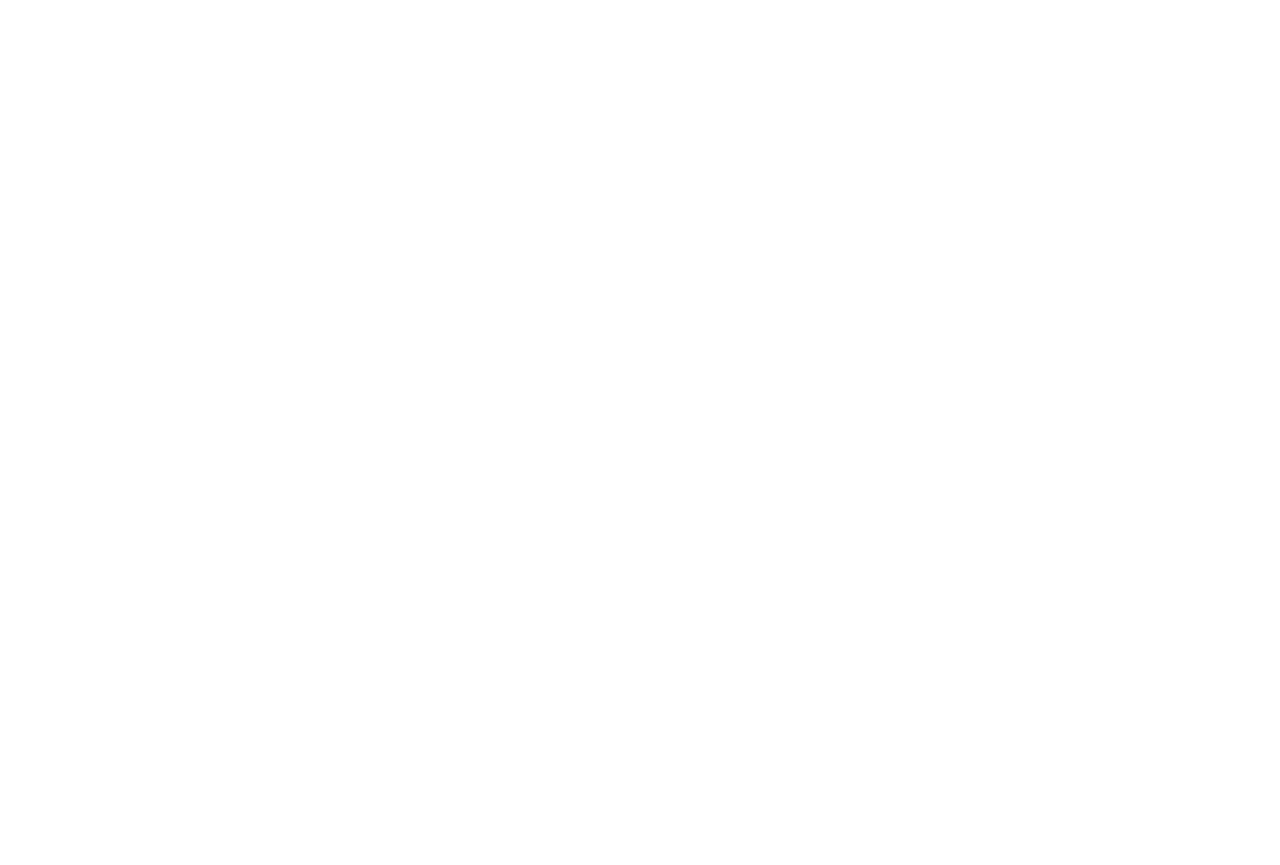
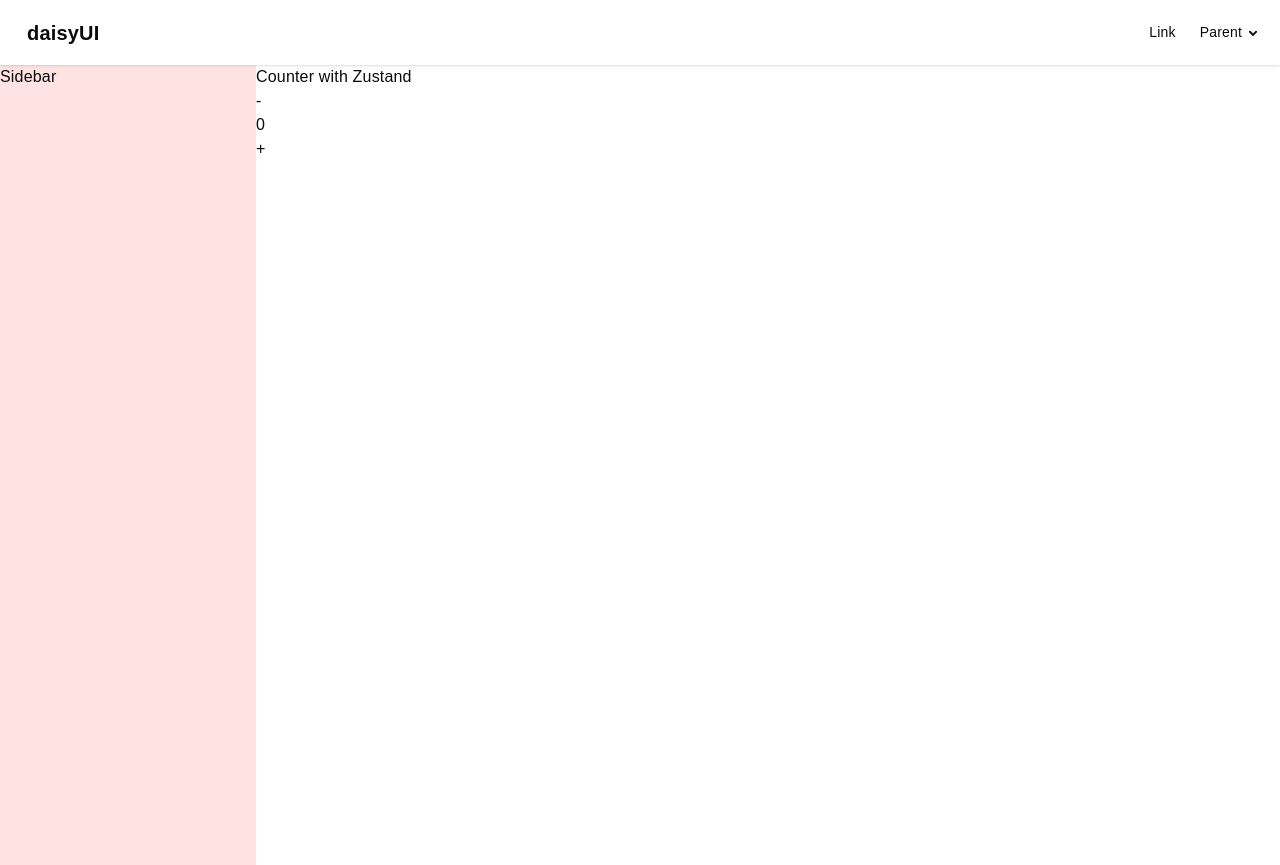
Before and after one commit to masdefry/frontend-web-development-39, a React (Vite) app in the folder todo-app/: page /zustand in a window 1280 px wide. Before the commit this address had no page. Before the commit the page ends 800 px from the top, so only its background shows below. Built offline with nearby package versions, Linux system fonts and the light colour scheme.

Commit message:
day09: implement zustand for global state counter

```diff
--- a/todo-app/component01.tsx
+++ /dev/null
@@ -1,16 +0,0 @@
-import { useState } from 'react';
-import Component02 from './component02';
-
-export default function Component01() {
-  const [score, setScore] = useState<number>(90);
-  const [studentName, setStudentName] = useState<string>('Farhan')
-
-  return (
-    <>
-      <Component02
-        bebas={score}
-        studentName={studentName}
-      />
-    </>
-  );
-}
--- a/todo-app/component02.tsx
+++ /dev/null
@@ -1,9 +0,0 @@
-export default function Component02(props: any) {
-    // props = { score: 90 }
-  return (
-    <>
-      <h1>{props?.bebas}</h1>
-      <h2>{props?.studentName}</h2>
-    </>
-  );
-}
--- a/todo-app/package.json
+++ b/todo-app/package.json
@@ -28,7 +28,8 @@
     "tailwind-merge": "^3.6.0",
     "tailwindcss": "^4.3.0",
     "tw-animate-css": "^1.4.0",
-    "zod": "^4.4.3"
+    "zod": "^4.4.3",
+    "zustand": "^5.0.13"
   },
   "devDependencies": {
     "@babel/core": "^7.29.0",
--- a/todo-app/src/main.tsx
+++ b/todo-app/src/main.tsx
@@ -4,6 +4,7 @@ import HomePage from './App';
 import { BrowserRouter, Route, Routes } from 'react-router-dom';
 import Profile from './pages/profile';
 import RootLayout from './components/Layout';
+import ZustandPage from './pages/zustand';
 
 createRoot(document.getElementById('root')!).render(
   <BrowserRouter>
@@ -11,6 +12,7 @@ createRoot(document.getElementById('root')!).render(
       <Route element={<RootLayout />}>
         <Route index element={<HomePage />} />
         <Route path='profile' element={<Profile />} />
+        <Route path='zustand' element={<ZustandPage />} />
       </Route>
     </Routes>
   </BrowserRouter>,
--- /dev/null
+++ b/todo-app/src/pages/zustand/index.tsx
@@ -0,0 +1,13 @@
+import useCounterStore from '@/stores/useCounterStore';
+export default function ZustandPage() {
+  const { counter, increase, decrease } = useCounterStore();
+
+  return (
+    <>
+      <h1>Counter with Zustand</h1>
+      <button onClick={decrease}>-</button>
+      <h2>{counter}</h2>
+      <button onClick={increase}>+</button>
+    </>
+  );
+}
--- /dev/null
+++ b/todo-app/src/stores/useCounterStore.tsx
@@ -0,0 +1,25 @@
+import { create } from 'zustand';
+
+type UseCounterStore = {
+  counter: number;
+  increase: () => void;
+  decrease: () => void;
+};
+
+const useCounterStore = create<UseCounterStore>()((set) => ({
+  counter: 0, // Property (Untuk menyimpan data)
+  increase: () =>
+    set((state) => {
+      if (state?.counter < 10) return { counter: state?.counter + 1 };
+
+      return state;
+    }),
+  decrease: () =>
+    set((state) => {
+      if (state?.counter > 0) return { counter: state?.counter - 1 };
+
+      return state;
+    }),
+}));
+
+export default useCounterStore;
```
Also changed, not shown: 1 other file (tests, documents, lock files or other folders).
